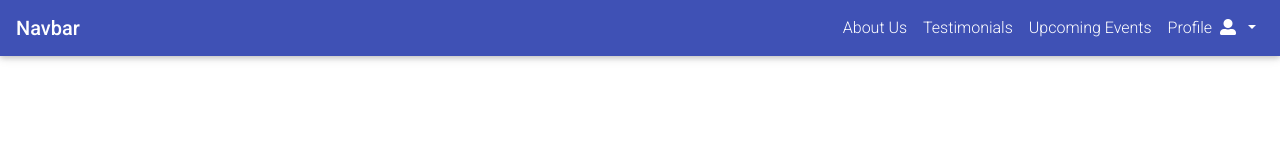
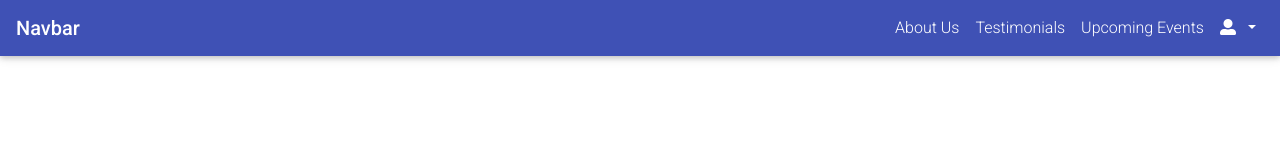
Before and after one commit to namitdoshi/music-streaming-react, a React (Create React App) app: page / in a window 1280 px wide. Shown: the top 160 px of the page. Built offline with nearby package versions, Linux system fonts and the light colour scheme.

Commit message:
removed profile text from nav-item

```diff
--- a/src/components/header/header.component.jsx
+++ b/src/components/header/header.component.jsx
@@ -68,7 +68,6 @@ class Header extends Component {
                   <MDBDropdown>
                     <MDBDropdownToggle nav caret>
                       <span className="mr-2">
-                        Profile &nbsp;
                         <MDBIcon icon="user-alt" />
                       </span>
                     </MDBDropdownToggle>
```
